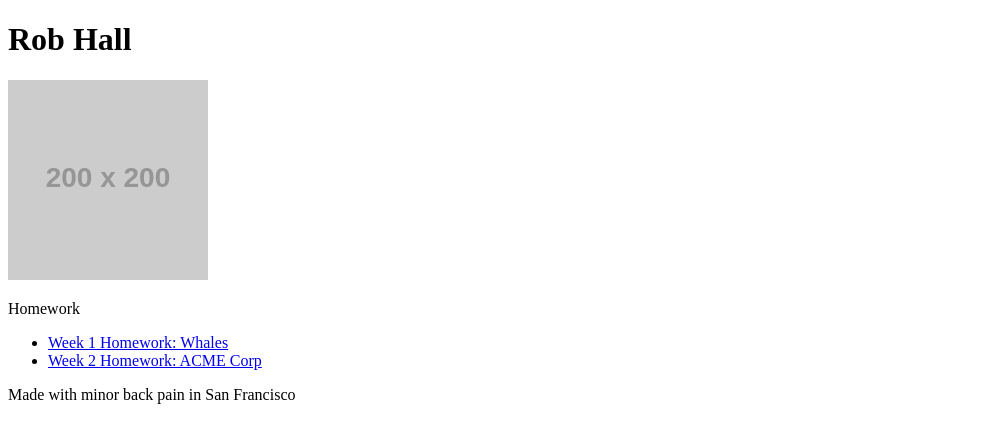
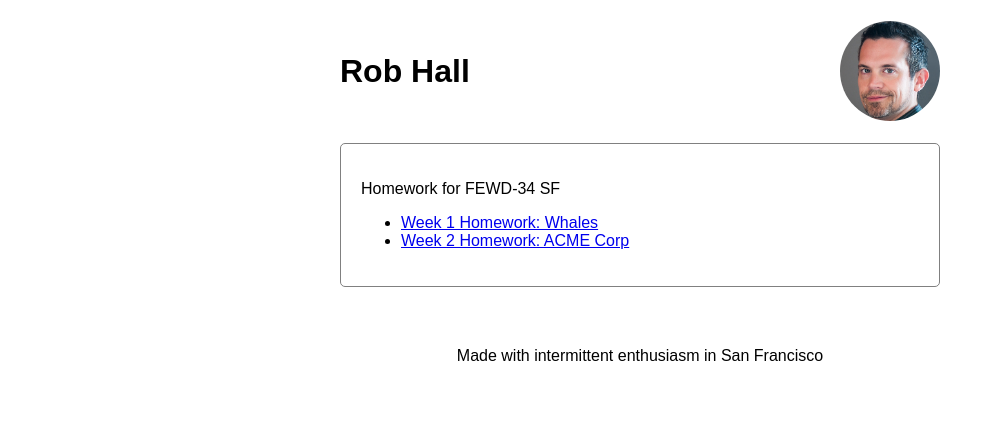
Before and after one commit to hallr/fewd-34, a plain HTML site: page index.html in a window 1280 px wide. Shown: the whole page, without its empty margins (0-995 px from the left). Drawn offline with Linux system fonts and the light colour scheme; placeholder pictures from the web are drawn by us.

Commit message:
Added image and updated class profile page

```diff
--- a/index.html
+++ b/index.html
@@ -15,18 +15,54 @@
     <meta charset="utf-8">
     <title>Rob Hall</title>
     <style>
-
+      * {
+        box-sizing: border-box;
+      }
+      body {
+        font-family: Arial;
+      }
+      header,
+      main,
+      footer {
+        width: 600px;
+        margin-left: auto;
+        margin-right: auto;
+      }
+      header {
+        position: relative;
+      }
+      h1 {
+        line-height: 100px;
+      }
+      img {
+        position: absolute;
+        right: 0;
+        top: 0;
+        border-radius: 100%;
+      }
+      main {
+        margin-top: 20px;
+        border-color: gray;
+        border-style: solid;
+        border-width: 1px;
+        border-radius: 5px;
+        padding: 20px;
+      }
+      footer {
+        margin-top: 60px;
+        text-align: center;
+      }
     </style>
   </head>
   <body>
 
     <header>
+      <img src="images/rob.jpg" width="100px" height="100px" alt="Rob">
       <h1>Rob Hall</h1>
-      <img src="http://placehold.it/200x200" alt="fun guy">
     </header>
 
     <main>
-      <p>Homework</p>
+      <p>Homework for FEWD-34 SF</p>
         <ul>
           <li><a href="week-1/homework/index.html">Week 1 Homework: Whales</a></li>
           <li><a href="homework/acme.html">Week 2 Homework: ACME Corp</a></li>
@@ -34,7 +70,7 @@
     </main>
 
     <footer>
-      Made with minor back pain in San Francisco
+      Made with intermittent enthusiasm in San Francisco
     </footer>
   </body>
 </html>
```
Also changed, not shown: images/rob.jpg (added).
